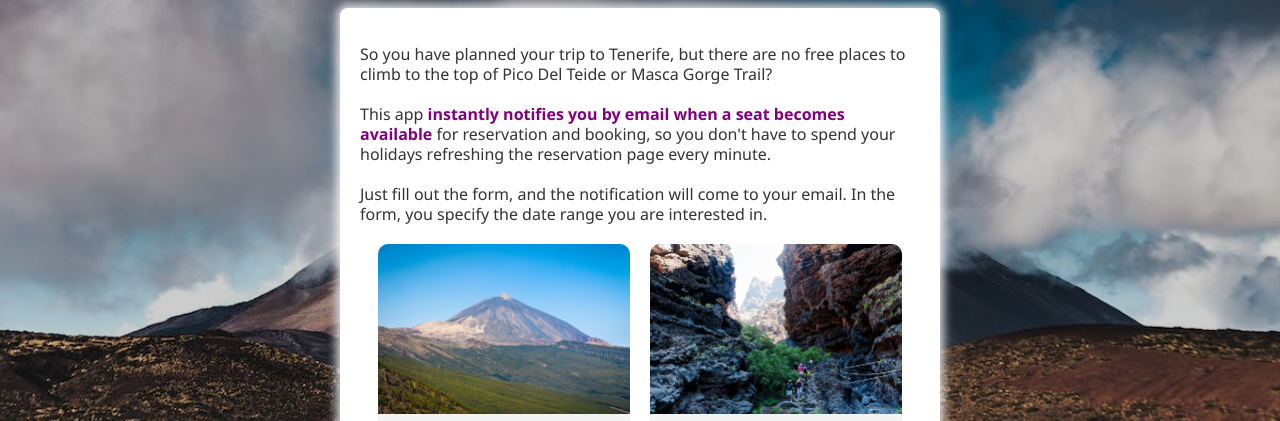
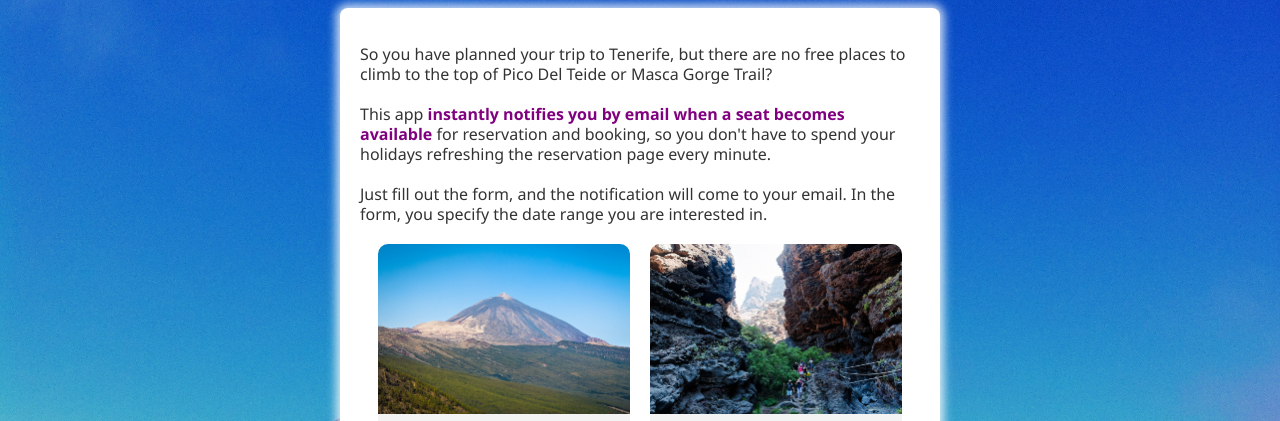
Before and after one commit to therepo90/teide, a plain HTML site: page index.html in a window 1280 px wide. Shown: the part 182-603 px from the top of the page. Drawn offline with Linux system fonts and the light colour scheme.

Commit message:
bg change

```diff
--- a/styles.css
+++ b/styles.css
@@ -2,7 +2,7 @@
 body {
     font-family: 'Segoe UI', Tahoma, Geneva, Verdana, sans-serif;
     padding: 0;
-    background: url('bg.jpeg') no-repeat center center fixed;
+    background: url(bgt1.jpg) no-repeat center center fixed;
     background-size: cover;
     background-attachment: fixed;
     color: #800080; /* Purple text color */
```
Also changed, not shown: bgt1.jpg (added), bgt3.jpg (added), 1 other file.
